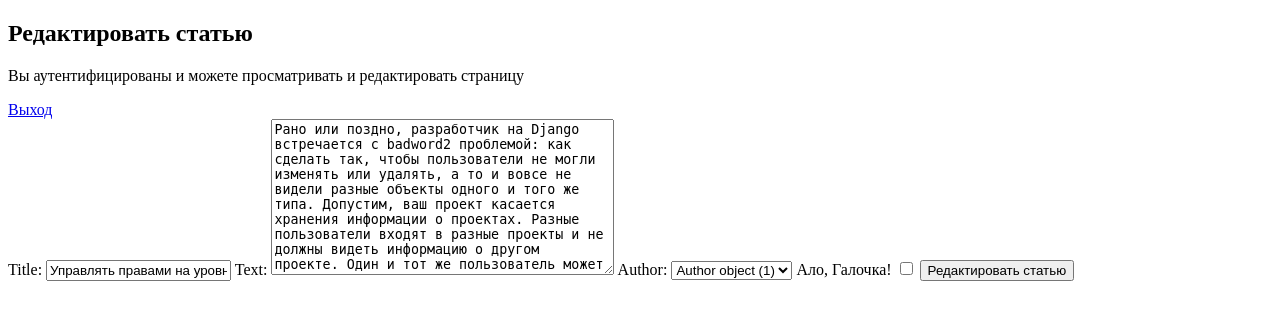
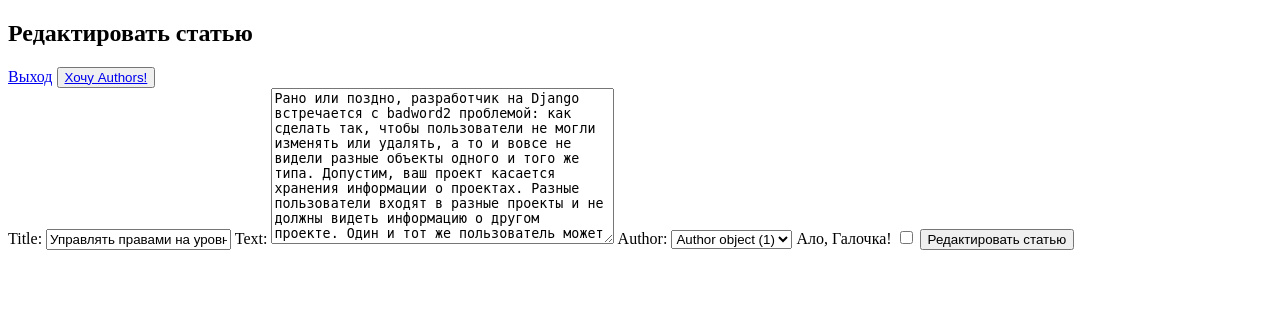
Before and after one commit to PavelSDV/NewsPaper-ModuleD2-Django-project, a Django app: page /news/edit/1/ in a window 1280 px wide. Shown: the top 320 px of the page. Run offline with Django 4.2, Linux system fonts and the light colour scheme; a user stored in the database is signed in; data comes from the database, SQL or seed files in the repository; both versions use the stored data as it was after the commit.

Commit message:
Added the Authors group and a link to go to the Authors group. Changed the auth check with a mixin.

```diff
--- a/NewsPaper/settings.py
+++ b/NewsPaper/settings.py
@@ -150,4 +150,4 @@ ACCOUNT_USERNAME_REQUIRED = False
 ACCOUNT_AUTHENTICATION_METHOD = 'email'
 ACCOUNT_EMAIL_VERIFICATION = 'none'
 
-ACCOUNT_FORMS = {'signup': 'news.models.BasicSignupForm'}
+ACCOUNT_FORMS = {'signup': 'news.views.BasicSignupForm'}
--- a/news/models.py
+++ b/news/models.py
@@ -4,18 +4,6 @@ from django.db.models import Sum
 
 # from django.contrib.auth.forms import UserCreationForm
 # from django import forms
-
-from allauth.account.forms import SignupForm
-from django.contrib.auth.models import Group
-
-
-class BasicSignupForm(SignupForm):
-
-    def save(self, request):
-        user = super(BasicSignupForm, self).save(request)
-        basic_group = Group.objects.get(name='common')
-        basic_group.user_set.add(user)
-        return user
 
 # Create your models here.
 class Author(models.Model):
--- a/news/urls.py
+++ b/news/urls.py
@@ -1,5 +1,5 @@
 from django.urls import path
-from .views import PostsList, PostsDetail, PostsSearch, PostsAdd, PostsEdit, PostsDelete
+from .views import PostsList, PostsDetail, PostsSearch, PostsAdd, PostsEdit, PostsDelete, upgrade_me
 
 urlpatterns = [                             # path — означает путь. В данном случае путь ко всем товарам у нас останется пустым, позже станет ясно почему
     path('', PostsList.as_view()),          # т.к. сам по себе это класс, то нам надо представить этот класс в виде view. Для этого вызываем метод as_view
@@ -8,4 +8,5 @@ urlpatterns = [                             # path — означает путь
     path('add/', PostsAdd.as_view(), name='add'),
     path('edit/<int:pk>/', PostsEdit.as_view(), name='edit'),
     path('delete/<int:pk>/', PostsDelete.as_view(), name='delete'),
+    path('upgrade/', upgrade_me, name = 'upgrade'),
 ]
--- a/news/views.py
+++ b/news/views.py
@@ -6,6 +6,12 @@ from .models import Post
 from .filters import PostFilter # импортируем недавно написанный фильтр
 from .forms import PostForm # импортируем нашу форму
 
+from django.contrib.auth.mixins import LoginRequiredMixin
+from allauth.account.forms import SignupForm
+from django.contrib.auth.models import Group
+
+from django.contrib.auth.decorators import login_required
+
 # Create your views here.
 class PostsList(ListView):
     model = Post                            # указываем модель, объекты которой мы будем выводить
@@ -13,6 +19,11 @@ class PostsList(ListView):
     context_object_name = 'news'            # это имя списка, в котором будут лежать все объекты, его надо указать, чтобы обратиться к самому списку объектов через HTML-шаблон
     paginate_by = 10                        # поставим постраничный вывод в 10 элементов
     ordering = ['-dataCreation']
+
+    def get_context_data(self, **kwargs):
+        context = super().get_context_data(**kwargs)
+        context['is_not_authors'] = not self.request.user.groups.filter(name='authors').exists()
+        return context
 
 # создаём представление, в котором будут детали конкретного отдельного товара
 class PostsDetail(DetailView):
@@ -31,7 +42,7 @@ class PostsSearch(ListView):
         context['form'] = PostForm()
         return context
 
-class PostsAdd(CreateView):
+class PostsAdd(LoginRequiredMixin, CreateView):
     model = Post  # указываем модель, объекты которой мы будем выводить
     template_name = 'add.html'  # указываем имя шаблона, в котором будет лежать HTML, в нём будут все инструкции о том, как именно пользователю должны вывестись наши объекты
     form_class = PostForm  # добавляем форм класс, чтобы получать доступ к форме через метод POST
@@ -52,7 +63,8 @@ class PostsAdd(CreateView):
         return super().get(request, *args, **kwargs)
 
 # дженерик для редактирования объекта
-class PostsEdit(UpdateView):
+class PostsEdit(LoginRequiredMixin, UpdateView):
+    model = Post
     template_name = 'edit.html'
     form_class = PostForm
     success_url = '/news/'
@@ -62,8 +74,30 @@ class PostsEdit(UpdateView):
         id = self.kwargs.get('pk')
         return Post.objects.get(pk=id)
 
+    def get_context_data(self, **kwargs):
+        context = super().get_context_data(**kwargs)
+        context['is_not_authors'] = not self.request.user.groups.filter(name='authors').exists()
+        return context
+
 # дженерик для удаления товара
-class PostsDelete(DeleteView):
+class PostsDelete(LoginRequiredMixin, DeleteView):
     template_name = 'delete.html'
     queryset = Post.objects.all()
     success_url = '/news/'
+
+# Всех новых зарегистрированных сразу в группу common
+class BasicSignupForm(SignupForm):
+
+    def save(self, request):
+        user = super(BasicSignupForm, self).save(request)
+        basic_group = Group.objects.get(name='common')
+        basic_group.user_set.add(user)
+        return user
+
+@login_required
+def upgrade_me(request):
+    user = request.user
+    authors_group = Group.objects.get(name='authors')
+    if not request.user.groups.filter(name='authors').exists():
+        authors_group.user_set.add(user)
+    return redirect('/')
--- a/templates/edit.html
+++ b/templates/edit.html
@@ -6,9 +6,11 @@
 
     <h2>Редактировать статью</h2>
 
-    {% if user.is_authenticated %}
-        <p>Вы аутентифицированы и можете просматривать и редактировать страницу</p>
         <a href="{% url 'account_logout' %}">Выход</a>
+
+        {% if is_not_authors %}
+            <button> <a href="/news/edit/"> Хочу Authors!</a> </button>
+        {% endif %}
 
         <form method="POST">
             {% csrf_token %}
@@ -16,10 +18,4 @@
             <input type="submit" value="Редактировать статью">
         </form>
 
-    {% else %}
-        <p>Вы не аутентифицированы и должны войти в систему или зарегистрироваться, чтобы просматривать и редактировать страницу</p>
-        <a href="{% url 'account_login' %}">Вход</a>
-        <a href="{% url 'account_signup' %}">Регистрация</a>
-    {% endif %}
-
 {% endblock content %}
--- a/templates/news.html
+++ b/templates/news.html
@@ -12,6 +12,11 @@
     {% if user.is_authenticated %}
         <p>Вы аутентифицированы и можете просматривать, редактировать, добавлять, удалять статьи</p>
         <a href="{% url 'account_logout' %}">Выход</a>
+
+        {% if is_not_authors %}
+            <button> <a href="{% url 'upgrade' %}">Хочу Authors!</a> </button>
+        {% endif %}
+
     {% else %}
         <p>Вы не аутентифицированы и можете только просматривать статьи или войти в систему или зарегистрироваться, чтобы редактировать, добавлять, удалять статьи</p>
         <a href="{% url 'account_login' %}">Вход</a>
--- a/templates/search.html
+++ b/templates/search.html
@@ -28,7 +28,7 @@
                 author
             </th>
         </thead>
-        {% for post in filter.qs %} <!-- поменяем post на filter.qs, т.к. теперь мы забираем уже отобранную по каким-то параметрам информацию -->
+        {% for post in filter.qs %} <!--  поменяем post на filter.qs, т.к. теперь мы забираем уже отобранную по каким-то параметрам информацию -->
         <tr>
             <td>
                 {{ post.dataCreation|date:'d.m.Y' }}
```
Also changed, not shown: templates/add.html (+0 -8 lines), templates/delete.html (+0 -10 lines), db.sqlite3.
